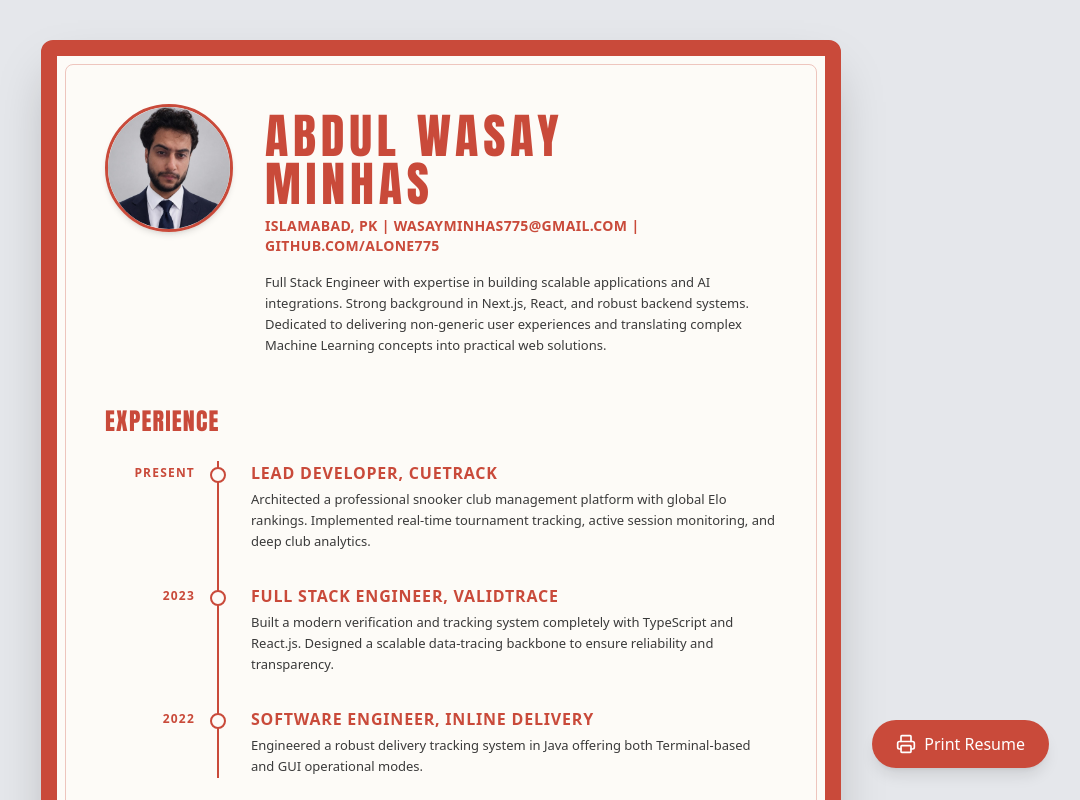
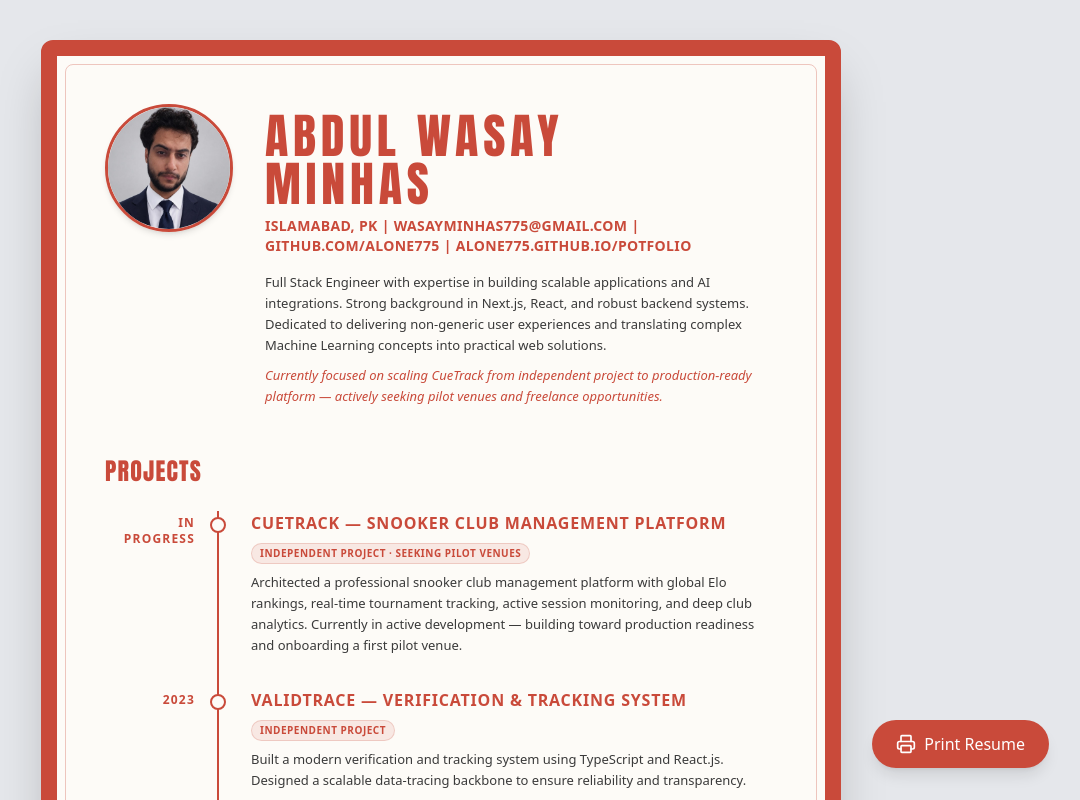
Before and after one commit to alone775/potfolio, a Next.js app: page /potfolio/resume in a window 1280 px wide. Shown: the top 800 px of the page, without its empty margins (199-1279 px from the left). Built offline with nearby package versions, Linux system fonts and the light colour scheme.

Commit message:
chore: reframe resume Experience section to Projects to reflect independent work

```diff
--- a/src/app/resume/page.tsx
+++ b/src/app/resume/page.tsx
@@ -48,7 +48,7 @@ export default function ResumePage() {
               </h1>
 
               <div className="text-sm font-semibold tracking-wide text-[#c94a3a] mb-4 uppercase">
-                Islamabad, PK | wasayminhas775@gmail.com | github.com/alone775
+                Islamabad, PK | wasayminhas775@gmail.com | github.com/alone775 | ALONE775.GITHUB.IO/POTFOLIO
               </div>
 
               <p className="text-[13px] leading-relaxed font-medium">
@@ -56,26 +56,29 @@ export default function ResumePage() {
                 Strong background in Next.js, React, and robust backend systems. Dedicated to delivering non-generic user experiences
                 and translating complex Machine Learning concepts into practical web solutions.
               </p>
+              <p className="text-[13px] leading-relaxed font-medium italic mt-2 text-[#c94a3a]">
+                Currently focused on scaling CueTrack from independent project to production-ready platform — actively seeking pilot venues and freelance opportunities.
+              </p>
             </div>
           </header>
 
           <div className="space-y-8">
 
-            {/* EXPERIENCE */}
+            {/* PROJECTS */}
             <section>
-              <h2 className="text-2xl font-bold uppercase text-[#c94a3a] mb-6 tracking-wider" style={{ fontFamily: "Impact, sans-serif, 'Arial Narrow'" }}>Experience</h2>
+              <h2 className="text-2xl font-bold uppercase text-[#c94a3a] mb-6 tracking-wider" style={{ fontFamily: "Impact, sans-serif, 'Arial Narrow'" }}>Projects</h2>
 
               <div className="relative border-l-2 border-[#c94a3a] ml-24 md:ml-28 space-y-8">
 
                 <div className="relative pl-8">
                   <div className="absolute -left-[9px] top-1.5 w-4 h-4 bg-[#fdfbf7] border-2 border-[#c94a3a] rounded-full"></div>
                   <div className="absolute -left-24 md:-left-28 top-1 text-xs font-bold text-[#c94a3a] tracking-widest uppercase w-20 md:w-24 text-right pr-2">
-                    PRESENT
+                    IN PROGRESS
                   </div>
-                  <h3 className="font-bold text-base uppercase text-[#c94a3a] tracking-wider mb-1">LEAD DEVELOPER, CUETRACK</h3>
+                  <h3 className="font-bold text-base uppercase text-[#c94a3a] tracking-wider mb-1">CUETRACK — Snooker Club Management Platform</h3>
+                  <div className="inline-block px-2 py-0.5 mb-2 bg-[#c94a3a]/10 text-[#c94a3a] text-[10px] font-bold rounded-full uppercase tracking-wider border border-[#c94a3a]/20">Independent Project · Seeking Pilot Venues</div>
                   <p className="text-[13px] leading-relaxed">
-                    Architected a professional snooker club management platform with global Elo rankings.
-                    Implemented real-time tournament tracking, active session monitoring, and deep club analytics.
+                    Architected a professional snooker club management platform with global Elo rankings, real-time tournament tracking, active session monitoring, and deep club analytics. Currently in active development — building toward production readiness and onboarding a first pilot venue.
                   </p>
                 </div>
 
@@ -84,10 +87,10 @@ export default function ResumePage() {
                   <div className="absolute -left-24 md:-left-28 top-1 text-xs font-bold text-[#c94a3a] tracking-widest uppercase w-20 md:w-24 text-right pr-2">
                     2023
                   </div>
-                  <h3 className="font-bold text-base uppercase text-[#c94a3a] tracking-wider mb-1">FULL STACK ENGINEER, VALIDTRACE</h3>
+                  <h3 className="font-bold text-base uppercase text-[#c94a3a] tracking-wider mb-1">VALIDTRACE — Verification & Tracking System</h3>
+                  <div className="inline-block px-2 py-0.5 mb-2 bg-[#c94a3a]/10 text-[#c94a3a] text-[10px] font-bold rounded-full uppercase tracking-wider border border-[#c94a3a]/20">Independent Project</div>
                   <p className="text-[13px] leading-relaxed">
-                    Built a modern verification and tracking system completely with TypeScript and React.js.
-                    Designed a scalable data-tracing backbone to ensure reliability and transparency.
+                    Built a modern verification and tracking system using TypeScript and React.js. Designed a scalable data-tracing backbone to ensure reliability and transparency.
                   </p>
                 </div>
 
@@ -96,9 +99,10 @@ export default function ResumePage() {
                   <div className="absolute -left-24 md:-left-28 top-1 text-xs font-bold text-[#c94a3a] tracking-widest uppercase w-20 md:w-24 text-right pr-2">
                     2022
                   </div>
-                  <h3 className="font-bold text-base uppercase text-[#c94a3a] tracking-wider mb-1">SOFTWARE ENGINEER, INLINE DELIVERY</h3>
+                  <h3 className="font-bold text-base uppercase text-[#c94a3a] tracking-wider mb-1">INLINE DELIVERY — Delivery Tracking System</h3>
+                  <div className="inline-block px-2 py-0.5 mb-2 bg-[#c94a3a]/10 text-[#c94a3a] text-[10px] font-bold rounded-full uppercase tracking-wider border border-[#c94a3a]/20">Independent Project</div>
                   <p className="text-[13px] leading-relaxed">
-                    Engineered a robust delivery tracking system in Java offering both Terminal-based and GUI operational modes.
+                    Engineered a robust delivery tracking system in Java, offering both terminal-based and GUI operational modes.
                   </p>
                 </div>
 
```
